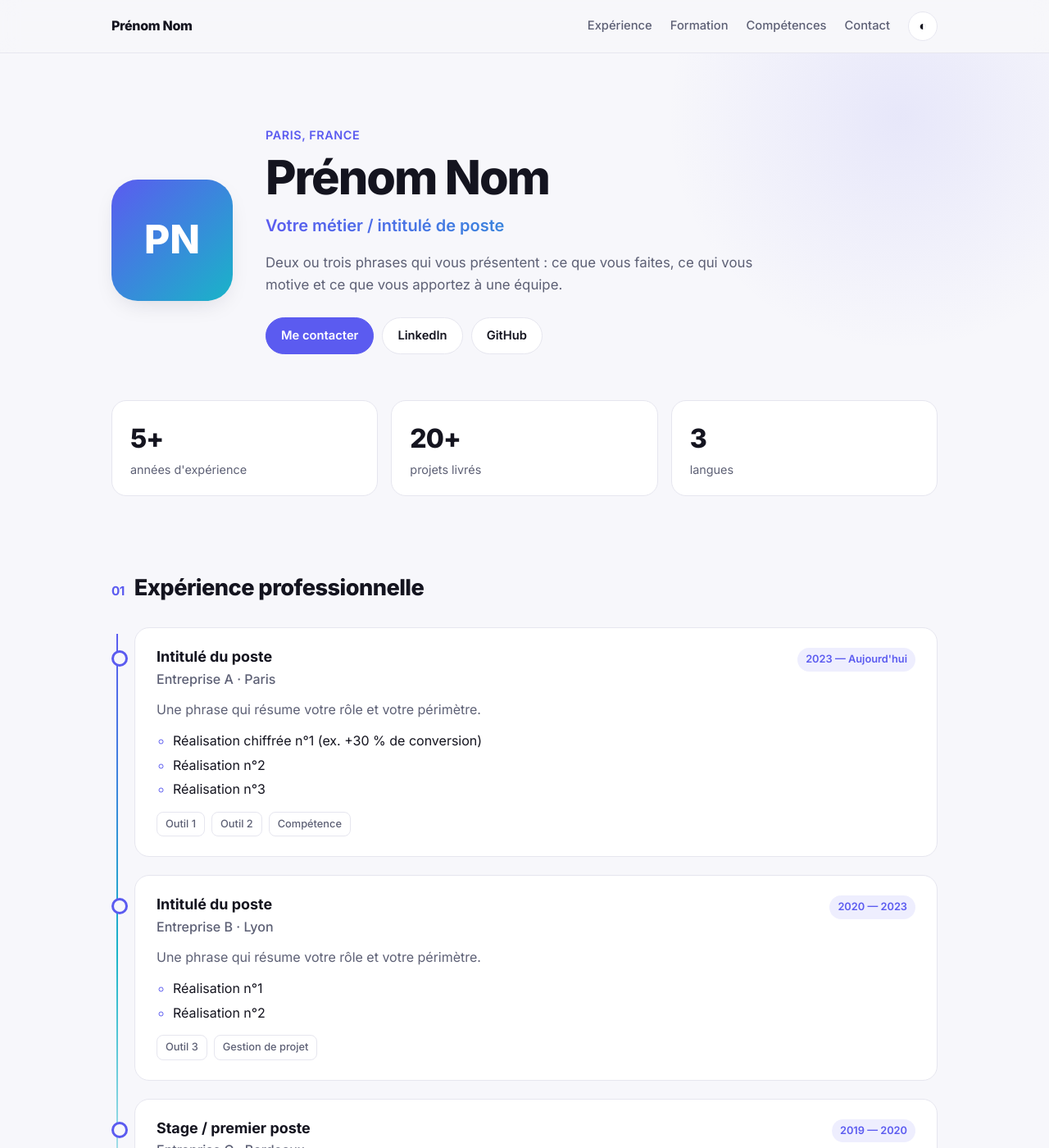
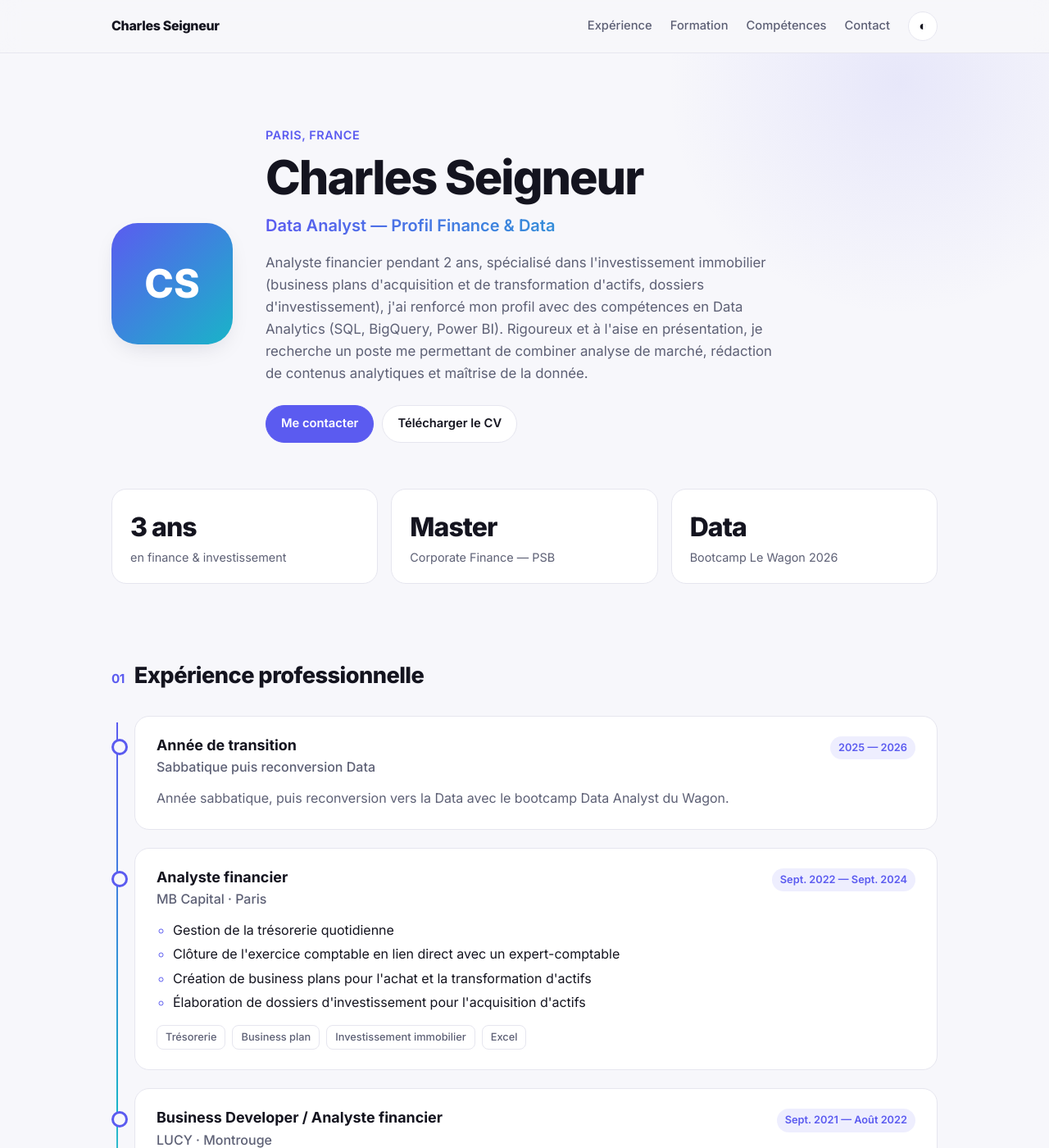
Before and after one commit to cseigneur/test, a Jekyll site: the page built from cv/index.html, in a window 1280 px wide and 1400 px high. Shown: the whole window at 82% size. Built offline with Jekyll 4.4.1, drawn with Linux system fonts in a browser that asks for light colours; some of the changed text lies outside the part shown.

Commit message:
Fill CV page with Charles Seigneur's resume
Co-Authored-By: Claude Opus 5.5 <noreply@anthropic.com>
Claude-Session: https://claude.ai/code/session_01H8G8QEZpgdKD6B2yjHj9Nc

```diff
--- a/_data/cv.yml
+++ b/_data/cv.yml
@@ -1,90 +1,119 @@
 # Toutes les informations du CV sont ici : modifiez ce fichier, le site se met à jour tout seul.
 
-name: Prénom Nom
-title: Votre métier / intitulé de poste
+name: Charles Seigneur
+title: Data Analyst — Profil Finance & Data
 location: Paris, France
-email: vous@example.com
-phone: "+33 6 00 00 00 00"
+email: ccharlesseigneur@gmail.com
+phone: "06 30 65 45 75"
 photo: "" # ex. /assets/images/photo.jpg (laisser vide pour afficher les initiales)
-cv_pdf: "" # ex. /assets/cv.pdf (laisser vide pour masquer le bouton)
+cv_pdf: /assets/CV_Seigneur_Charles.pdf
 summary: >-
-  Deux ou trois phrases qui vous présentent : ce que vous faites, ce qui vous
-  motive et ce que vous apportez à une équipe.
+  Analyste financier pendant 2 ans, spécialisé dans l'investissement immobilier
+  (business plans d'acquisition et de transformation d'actifs, dossiers
+  d'investissement), j'ai renforcé mon profil avec des compétences en Data
+  Analytics (SQL, BigQuery, Power BI). Rigoureux et à l'aise en présentation, je
+  recherche un poste me permettant de combiner analyse de marché, rédaction de
+  contenus analytiques et maîtrise de la donnée.
 
-links:
-  - label: LinkedIn
-    url: https://www.linkedin.com/in/votre-profil
-  - label: GitHub
-    url: https://github.com/votre-profil
+links: [] # ex. - label: LinkedIn / url: https://www.linkedin.com/in/votre-profil
 
 stats:
-  - value: "5+"
-    label: années d'expérience
-  - value: "20+"
-    label: projets livrés
-  - value: "3"
-    label: langues
+  - value: "3 ans"
+    label: en finance & investissement
+  - value: "Master"
+    label: Corporate Finance — PSB
+  - value: "Data"
+    label: Bootcamp Le Wagon 2026
 
 experiences:
-  - role: Intitulé du poste
-    company: Entreprise A
+  - role: Année de transition
+    company: Sabbatique puis reconversion Data
+    location: ""
+    start: "2025"
+    end: "2026"
+    description: Année sabbatique, puis reconversion vers la Data avec le bootcamp Data Analyst du Wagon.
+    highlights: []
+    tags: []
+
+  - role: Analyste financier
+    company: MB Capital
     location: Paris
-    start: "2023"
-    end: Aujourd'hui
-    description: Une phrase qui résume votre rôle et votre périmètre.
+    start: Sept. 2022
+    end: Sept. 2024
+    description: ""
     highlights:
-      - Réalisation chiffrée n°1 (ex. +30 % de conversion)
-      - Réalisation n°2
-      - Réalisation n°3
-    tags: [Outil 1, Outil 2, Compétence]
+      - Gestion de la trésorerie quotidienne
+      - Clôture de l'exercice comptable en lien direct avec un expert-comptable
+      - Création de business plans pour l'achat et la transformation d'actifs
+      - Élaboration de dossiers d'investissement pour l'acquisition d'actifs
+    tags: [Trésorerie, Business plan, Investissement immobilier, Excel]
 
-  - role: Intitulé du poste
-    company: Entreprise B
-    location: Lyon
-    start: "2020"
-    end: "2023"
-    description: Une phrase qui résume votre rôle et votre périmètre.
+  - role: Business Developer / Analyste financier
+    company: LUCY
+    location: Montrouge
+    start: Sept. 2021
+    end: Août 2022
+    description: ""
     highlights:
-      - Réalisation n°1
-      - Réalisation n°2
-    tags: [Outil 3, Gestion de projet]
+      - Création d'un CRM
+      - Prise de rendez-vous clients
+      - Participation au dossier de levée de fonds
+    tags: [CRM, Développement commercial, Levée de fonds]
 
-  - role: Stage / premier poste
-    company: Entreprise C
-    location: Bordeaux
-    start: "2019"
-    end: "2020"
-    description: Une phrase qui résume votre rôle et votre périmètre.
+  - role: Contrôleur financier
+    company: Generis Capital Partners
+    location: Paris
+    start: Juin 2021
+    end: Août 2021
+    description: ""
     highlights:
-      - Réalisation n°1
-    tags: [Compétence]
+      - Synthèse des dossiers d'investissement
+      - Contrôle et suivi des procès-verbaux
+      - Actualisation des informations sur les investissements
+    tags: [Contrôle, Investissement]
 
 education:
-  - degree: Master / diplôme
-    school: École ou université
-    start: "2017"
-    end: "2019"
-    description: Spécialité, mention, projet marquant.
-  - degree: Licence / Bootcamp
-    school: École ou université
-    start: "2014"
-    end: "2017"
+  - degree: Bootcamp Data Analyst
+    school: Le Wagon
+    start: Juil. 2026
+    end: Sept. 2026
+    description: >-
+      Nettoyage et structuration de jeux de données réels, requêtes complexes sur
+      bases cloud, tableaux de bord interactifs pour des publics non techniques,
+      travail en mode projet avec Git et dépôts partagés.
+  - degree: Master Corporate Finance
+    school: Paris School of Business
+    start: "2022"
+    end: "2024"
+    description: Analyse financière, gestion de projet, comptabilité générale.
+  - degree: Bachelor Banque & Finance
+    school: Paris School of Business
+    start: "2019"
+    end: "2022"
+    description: ""
+  - degree: Baccalauréat scientifique
+    school: Lycée Jean Paul II, Rouen
+    start: ""
+    end: "2018"
     description: ""
 
 skills:
-  - group: Compétences clés
-    items: [Compétence 1, Compétence 2, Compétence 3, Compétence 4]
-  - group: Outils
-    items: [Outil 1, Outil 2, Outil 3]
-  - group: Savoir-être
-    items: [Leadership, Communication, Autonomie]
+  - group: Data & Analytics
+    items: [Python (Pandas), SQL, BigQuery, Power BI, Looker Studio, Git & GitHub]
+  - group: Bureautique
+    items: [Excel, PowerPoint, Word, OneNote, Access, Canva]
+  - group: Certifications
+    items: [AMF, Bloomberg, TOEIC]
 
 languages:
   - name: Français
     level: Langue maternelle
   - name: Anglais
-    level: Courant (C1)
+    level: Professionnel
   - name: Espagnol
-    level: Intermédiaire (B1)
+    level: Notions
 
-interests: [Voyage, Sport, Photographie]
+interests:
+  - "Golf & rugby — championnats de France"
+  - Chef scout
+  - "Voyages : États-Unis, Europe, Maroc, Asie, Nouvelle-Zélande"
--- a/_layouts/cv.html
+++ b/_layouts/cv.html
@@ -73,19 +73,19 @@
             <div class="card-head">
               <div>
                 <h3>{{ job.role }}</h3>
-                <p class="company">{{ job.company }}{% if job.location %} · {{ job.location }}{% endif %}</p>
+                <p class="company">{{ job.company }}{% if job.location and job.location != "" %} · {{ job.location }}{% endif %}</p>
               </div>
               <span class="period">{{ job.start }} — {{ job.end }}</span>
             </div>
             {%- if job.description and job.description != "" %}
             <p class="desc">{{ job.description }}</p>
             {%- endif %}
-            {%- if job.highlights %}
+            {%- if job.highlights.size > 0 %}
             <ul class="highlights">
               {%- for h in job.highlights %}<li>{{ h }}</li>{% endfor %}
             </ul>
             {%- endif %}
-            {%- if job.tags %}
+            {%- if job.tags.size > 0 %}
             <div class="tags">{% for t in job.tags %}<span class="tag">{{ t }}</span>{% endfor %}</div>
             {%- endif %}
           </div>
@@ -99,7 +99,7 @@
       <div class="grid-2">
         {%- for ed in cv.education %}
         <div class="card reveal">
-          <span class="period">{{ ed.start }} — {{ ed.end }}</span>
+          <span class="period">{% if ed.start and ed.start != "" %}{{ ed.start }} — {% endif %}{{ ed.end }}</span>
           <h3>{{ ed.degree }}</h3>
           <p class="company">{{ ed.school }}</p>
           {%- if ed.description and ed.description != "" %}<p class="desc">{{ ed.description }}</p>{% endif %}
```
